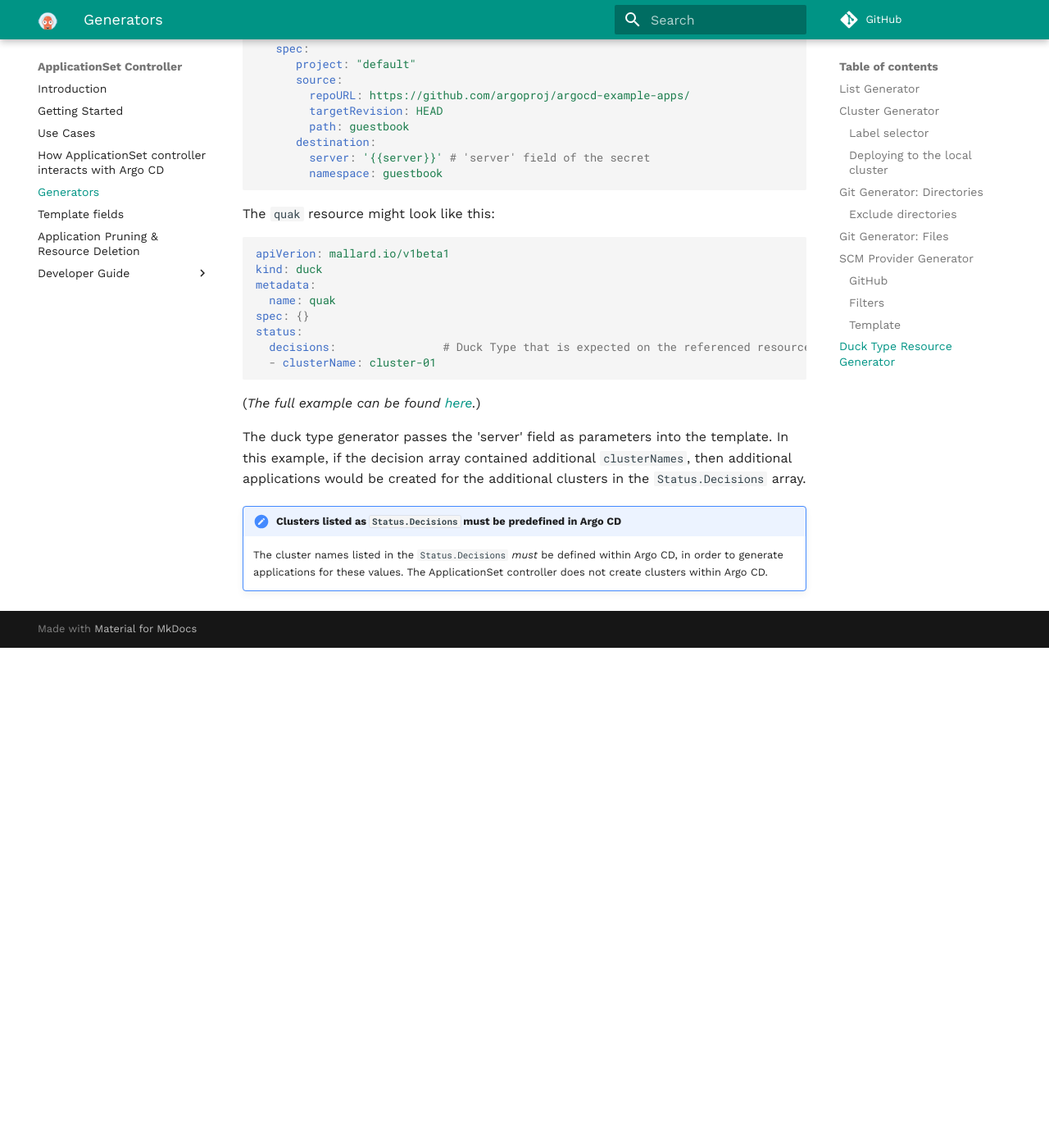
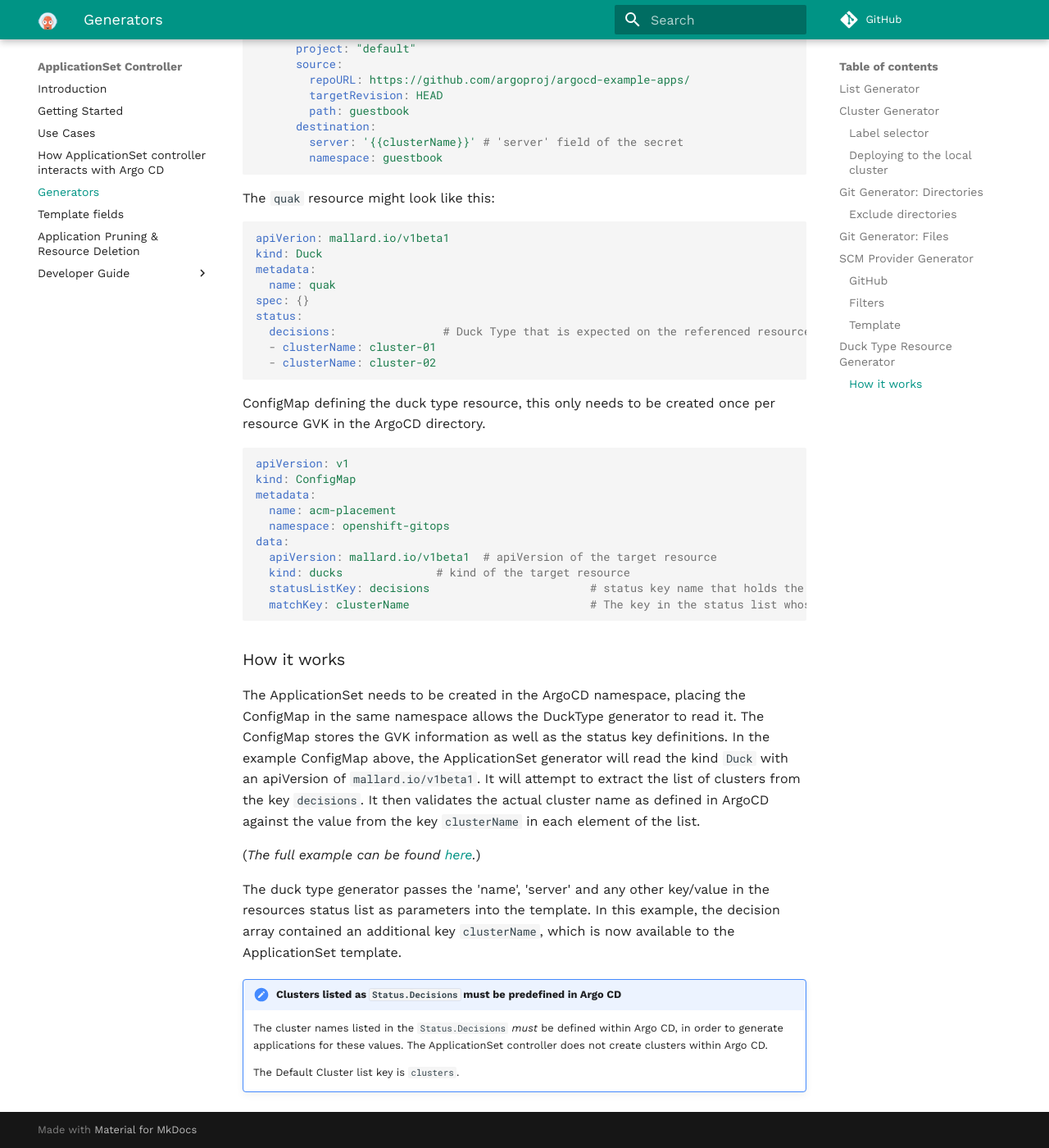
Before and after one commit to argoproj/applicationset, an MkDocs documentation site: the page built from docs/Generators.md, in a window 1280 px wide and 1400 px high, scrolled down 12595 px. Shown: the whole window at 82% size. Built offline with MkDocs 1.6.1 and Material for MkDocs 9.7.7, drawn with Linux system fonts in a browser that asks for light colours; comment, search, counter and statistics services are not loaded; before the commit the page ends 13385 px from its top, so only the background shows below that; some of the changed text lies outside the part shown.

Commit message:
Initial implementation using a ConfigMap for DuckType identification
Signed-off-by: Joshua Packer <jpacker@redhat.com>

````diff
--- a/docs/Generators.md
+++ b/docs/Generators.md
@@ -501,10 +501,9 @@ metadata:
 spec:
  generators:
  - duckType:
-    apiVersion: mallard.io/v1beta1
-    kind: duck
-    name: quak
-    requeueAfterSeconds: 60 # Checks for changes every 60sec
+    configMapRef: my-configmap  # ConfigMap with GVK information for the duck type resource
+    name: quak                  # The name of the resource
+    requeueAfterSeconds: 60     # Checks for changes every 60sec
  template:
    metadata:
      name: '{{name}}-guestbook'
@@ -515,24 +514,42 @@ spec:
         targetRevision: HEAD
         path: guestbook
       destination:
-        server: '{{server}}' # 'server' field of the secret
+        server: '{{clusterName}}' # 'server' field of the secret
         namespace: guestbook
 ```
 The `quak` resource might look like this:
 ```yaml
 apiVerion: mallard.io/v1beta1
-kind: duck
+kind: Duck
 metadata:
   name: quak
 spec: {}
 status:
   decisions:                # Duck Type that is expected on the referenced resource
   - clusterName: cluster-01
+  - clusterName: cluster-02
 ```
+ConfigMap defining the duck type resource, this only needs to be created once per resource GVK in the ArgoCD directory.
+```yaml
+apiVersion: v1
+kind: ConfigMap
+metadata:
+  name: acm-placement
+  namespace: openshift-gitops
+data:
+  apiVersion: mallard.io/v1beta1  # apiVersion of the target resource
+  kind: ducks              # kind of the target resource
+  statusListKey: decisions                        # status key name that holds the list of ArgoCD clusters
+  matchKey: clusterName                           # The key in the status list whose value is the cluster name found in ArgoCD
+```
+### How it works
+The ApplicationSet needs to be created in the ArgoCD namespace, placing the ConfigMap in the same namespace allows the DuckType generator to read it. The ConfigMap stores the GVK information as well as the status key definitions.  In the example ConfigMap above, the ApplicationSet generator will read the kind `Duck` with an apiVersion of `mallard.io/v1beta1`. It will attempt to extract the list of clusters from the key `decisions`. It then validates the actual cluster name as defined in ArgoCD against the value from the key `clusterName` in each element of the list.
 
 (*The full example can be found [here](https://github.com/argoproj-labs/applicationset/tree/master/examples/duck-type).*)
 
-The duck type generator passes the 'server' field as parameters into the template. In this example, if the decision array contained additional `clusterNames`, then additional applications would be created for the additional clusters in the `Status.Decisions` array.
+The duck type generator passes the 'name', 'server' and any other key/value in the resources status list as parameters into the template. In this example, the decision array contained an additional key `clusterName`, which is now available to the ApplicationSet template.
 
 !!! note "Clusters listed as `Status.Decisions` must be predefined in Argo CD"
     The cluster names listed in the `Status.Decisions` *must* be defined within Argo CD, in order to generate applications for these values. The ApplicationSet controller does not create clusters within Argo CD.
+
+    The Default Cluster list key is `clusters`.
````
Also changed, not shown: 9 other files.
